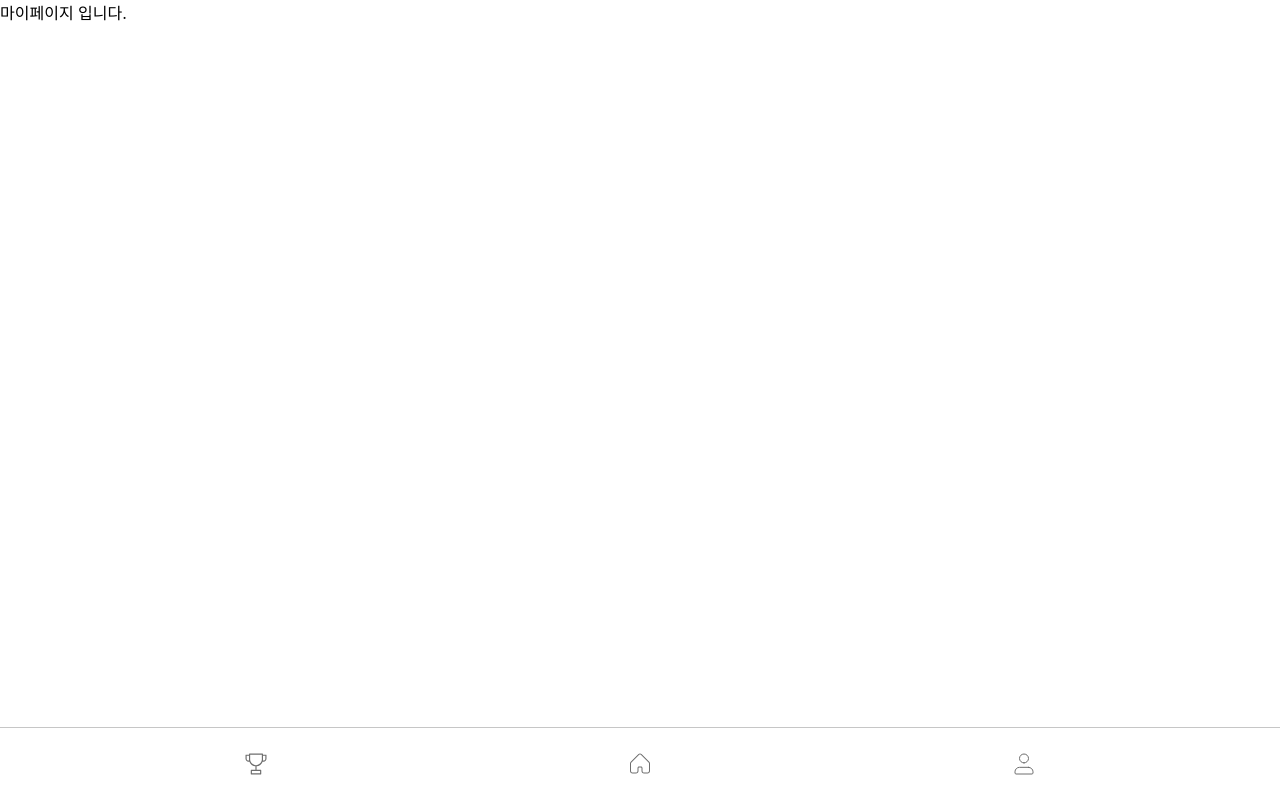
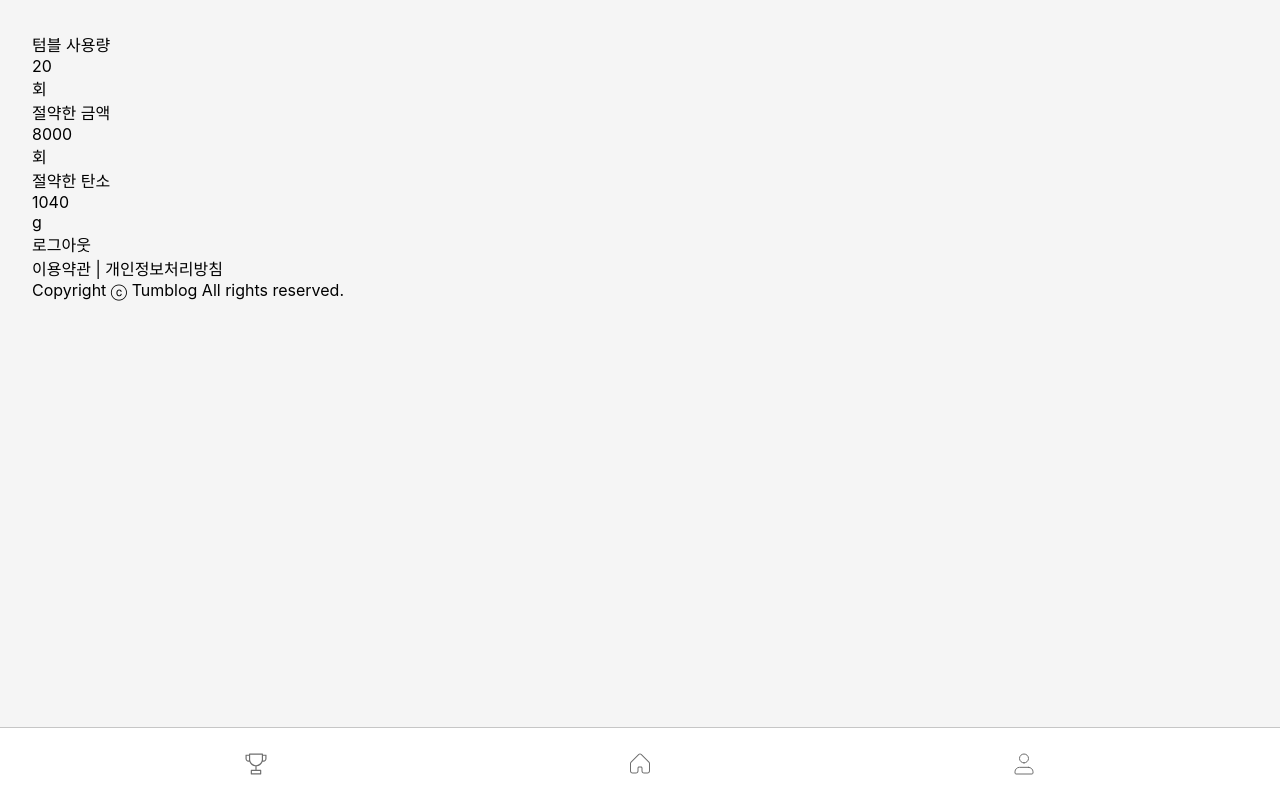
Before and after one commit to GDSC-snowflowerthon/Tumblog-team09-web, a React (Create React App) app: page /mypage in a window 1280 px wide. Built offline with nearby package versions, Linux system fonts and the light colour scheme.

Commit message:
feat: 컴포넌트 구성

```diff
--- a/src/pages/MyPage.jsx
+++ b/src/pages/MyPage.jsx
@@ -1,12 +1,89 @@
 import React from "react";
 import { Container, PageContainer } from "../styles/PageLayout";
+import styled from "styled-components";
 
 const MyPage = () => {
   return (
-    <PageContainer>
-      <Container>마이페이지 입니다. </Container>
+    <PageContainer style={{ backgroundColor: "#f5f5f5" }}>
+      <Container style={{ padding: "2rem" }}>
+        <ProfileBox>
+          <ProfileImgBox></ProfileImgBox>
+          <ImgEditBox></ImgEditBox>
+          <NickNameBox>
+            <NickNameEdit></NickNameEdit>
+          </NickNameBox>
+        </ProfileBox>
+        <MyTumbleBox>
+          <TitleBox></TitleBox>
+          <MTInfoBox>
+            <InfoWrapper>
+              <MTSmallTitle>텀블 사용량</MTSmallTitle>
+              <MTDetailBox>
+                <MTBoldTxt>20</MTBoldTxt>
+                <MTRegularTxt>회</MTRegularTxt>
+              </MTDetailBox>
+            </InfoWrapper>
+            <InfoWrapper>
+              <MTSmallTitle>절약한 금액</MTSmallTitle>
+              <MTDetailBox>
+                <MTBoldTxt>8000</MTBoldTxt>
+                <MTRegularTxt>회</MTRegularTxt>
+              </MTDetailBox>
+            </InfoWrapper>
+            <InfoWrapper>
+              <MTSmallTitle>절약한 탄소</MTSmallTitle>
+              <MTDetailBox>
+                <MTBoldTxt>1040</MTBoldTxt>
+                <MTRegularTxt>g</MTRegularTxt>
+              </MTDetailBox>
+            </InfoWrapper>
+          </MTInfoBox>
+        </MyTumbleBox>
+        <LogOutBox>
+          <LogOutIconBox></LogOutIconBox>
+          <LogOutTxt>로그아웃</LogOutTxt>
+          <LogOutArrow></LogOutArrow>
+        </LogOutBox>
+
+        <CopyRightBox>이용약관 | 개인정보처리방침</CopyRightBox>
+        <CopyRightBox>Copyright ⓒ Tumblog All rights reserved.</CopyRightBox>
+      </Container>
     </PageContainer>
   );
 };
 
+const ProfileBox = styled.div``;
+
+const ProfileImgBox = styled.div``;
+
+const ImgEditBox = styled.div``;
+const NickNameBox = styled.div``;
+const NickNameEdit = styled.div``;
+
+const MyTumbleBox = styled.div``;
+
+const TitleBox = styled.div``;
+
+const MTInfoBox = styled.div``;
+
+const InfoWrapper = styled.div``;
+
+const MTSmallTitle = styled.div``;
+
+const MTDetailBox = styled.div``;
+
+const MTBoldTxt = styled.div``;
+
+const MTRegularTxt = styled.div``;
+
+const LogOutBox = styled.div``;
+
+const LogOutIconBox = styled.div``;
+
+const LogOutTxt = styled.div``;
+
+const LogOutArrow = styled.div``;
+
+const CopyRightBox = styled.div``;
+
 export default MyPage;
```
